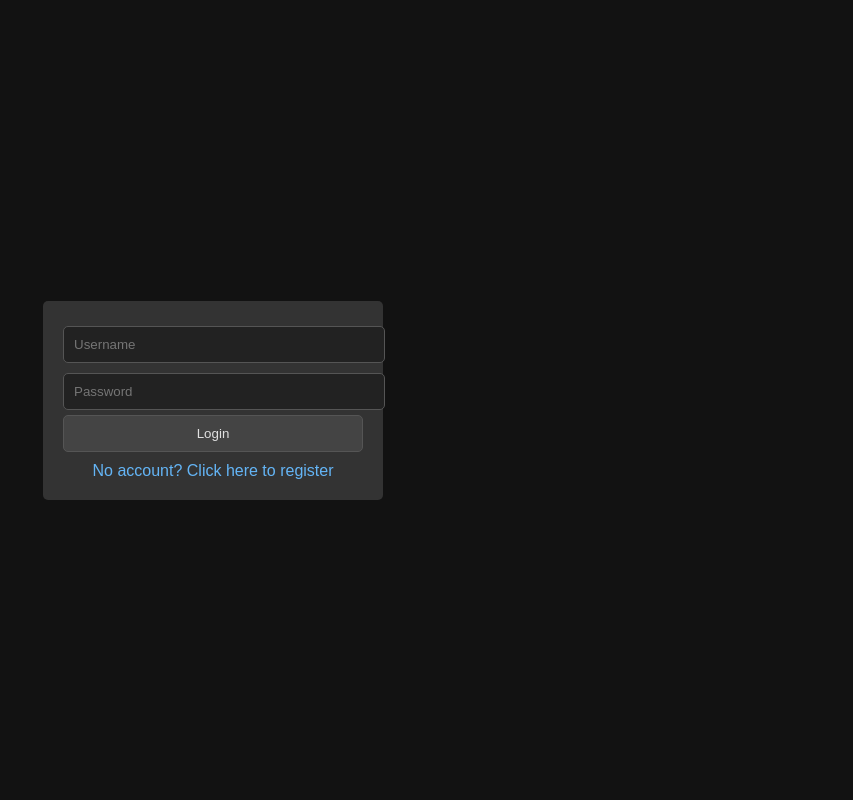
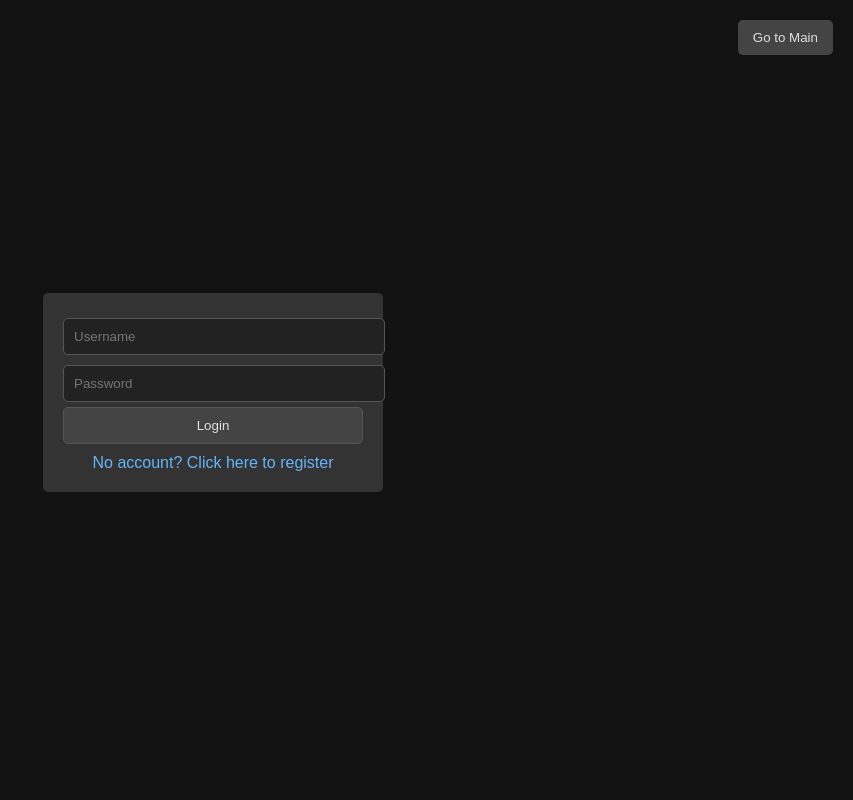
Before and after one commit to RayWZW/testchatapp, a Flask app: page /login in a window 1280 px wide. Shown: the whole page, without its empty margins (427-1280 px from the left). Run offline with Flask 3, Linux system fonts and the light colour scheme; some libraries are stand-ins or nearby versions.

Commit message:
Update login.html

```diff
--- a/templates/login.html
+++ b/templates/login.html
@@ -10,10 +10,24 @@
             color: #e0e0e0;
             font-family: Arial, sans-serif;
             display: flex;
+            flex-direction: column;
             justify-content: center;
             align-items: center;
             height: 100vh;
             margin: 0;
+        }
+        .header {
+            position: absolute;
+            top: 20px;
+            right: 20px;
+        }
+        .header button {
+            background-color: #444;
+            color: #e0e0e0;
+            border: none;
+            padding: 10px 15px;
+            border-radius: 5px;
+            cursor: pointer;
         }
         form {
             background-color: #333;
@@ -52,9 +66,19 @@
         .register-link:hover {
             text-decoration: underline;
         }
+        .g-signin2 {
+            width: 300px;
+            margin-top: 15px;
+            text-align: center;
+        }
     </style>
+    <script src="https://apis.google.com/js/platform.js" async defer></script>
+    <meta name="google-signin-client_id" content="969313658932-k5urg85tfrndhha4883l4oa7hq247690.apps.googleusercontent.com">
 </head>
 <body>
+    <div class="header">
+        <button onclick="window.location.href='/'">Go to Main</button>
+    </div>
     <form action="/login" method="post">
         {% with messages = get_flashed_messages(with_categories=true) %}
             {% if messages %}
@@ -70,5 +94,23 @@
         <button type="submit">Login</button>
         <a href="/register" class="register-link">No account? Click here to register</a>
     </form>
+    <div class="g-signin2" data-onsuccess="onSignIn" data-theme="dark"></div>
+    <script>
+        function onSignIn(googleUser) {
+            const id_token = googleUser.getAuthResponse().id_token;
+            const xhr = new XMLHttpRequest();
+            xhr.open('POST', '/google-login');
+            xhr.setRequestHeader('Content-Type', 'application/json');
+            xhr.onload = function() {
+                const response = JSON.parse(xhr.responseText);
+                if (xhr.status === 200) {
+                    window.location.href = '/'; // Redirect to main page after successful login
+                } else {
+                    console.error('Login failed:', response.error);
+                }
+            };
+            xhr.send(JSON.stringify({ id_token: id_token }));
+        }
+    </script>
 </body>
 </html>
```
